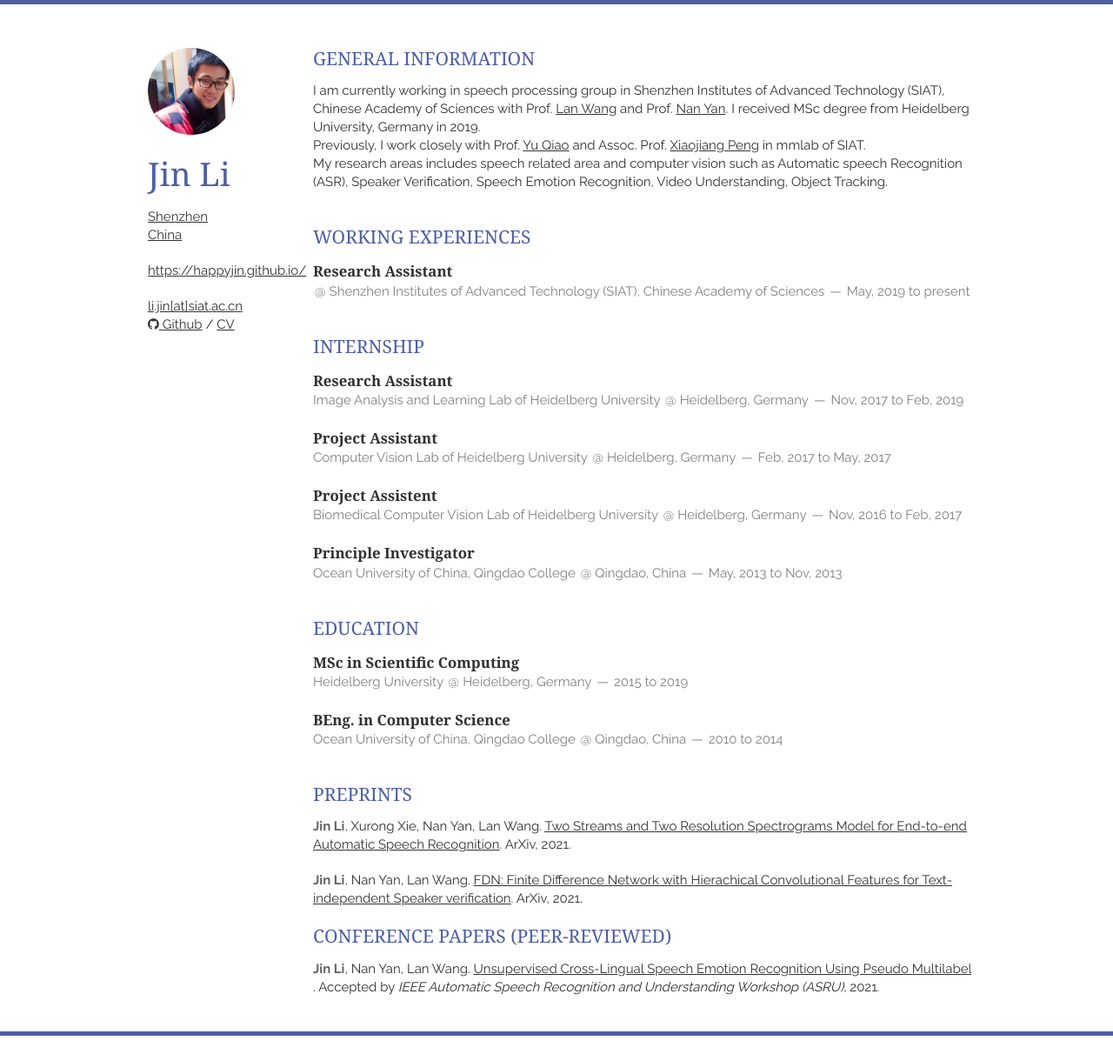
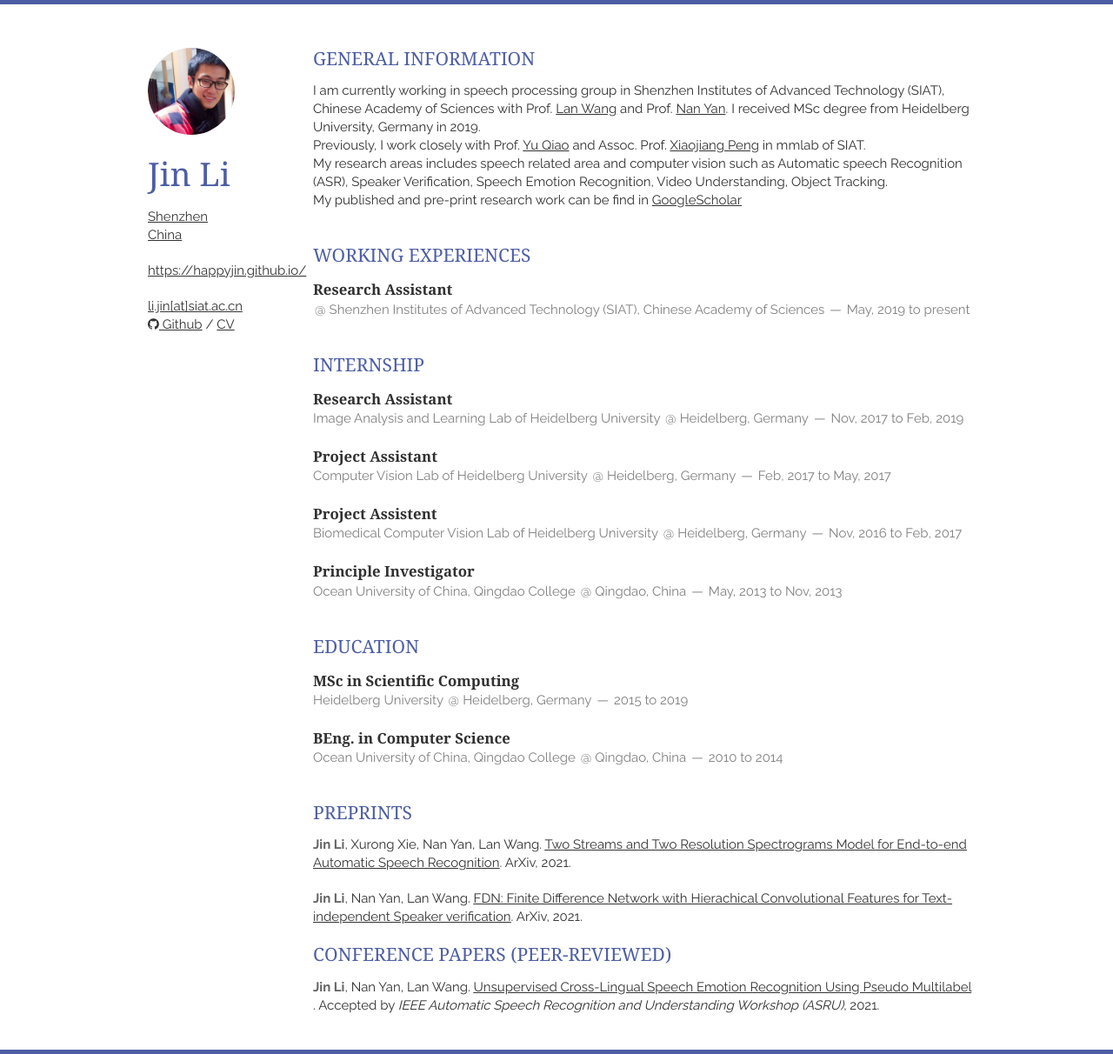
Before and after one commit to happyjin/happyjin.github.io, a Jekyll site: the page built from index.html, in a window 1280 px wide. Shown: the whole page at 87% size. Built offline with Jekyll 4.4.1, drawn with Linux system fonts in a browser that asks for light colours; nearby versions of some CDN libraries; Markdown is read by kramdown in place of the engine named in the settings; the list of posts is cut into pages by our own code; before the commit the page ends 1191 px from its top, so only the background shows below that.

Commit message:
Update research.html

```diff
--- a/_includes/research.html
+++ b/_includes/research.html
@@ -7,6 +7,8 @@ I am currently working in speech processing group in Shenzhen Institutes of Adva
 	    Previously, I work closely with Prof. <a href="https://scholar.google.com/citations?user=gFtI-8QAAAAJ&hl=zh-CN">Yu Qiao</a> and Assoc. Prof. <a href="https://scholar.google.com/citations?hl=zh-CN&user=7oRD67kAAAAJ&view_op=list_works&sortby=pubdate">Xiaojiang Peng</a> in mmlab of SIAT.
 <br>
 My research areas includes speech related area and computer vision such as Automatic speech Recognition (ASR), Speaker Verification, Speech Emotion Recognition, Video Understanding, Object Tracking.
-	</p>
+<br>
+	    My published and pre-print research work can be find in <a hred="https://scholar.google.com/citations?user=WBoT7G4AAAAJ&hl=en">GoogleScholar</a>
+	    </p>
     </article>
 </section>
```
